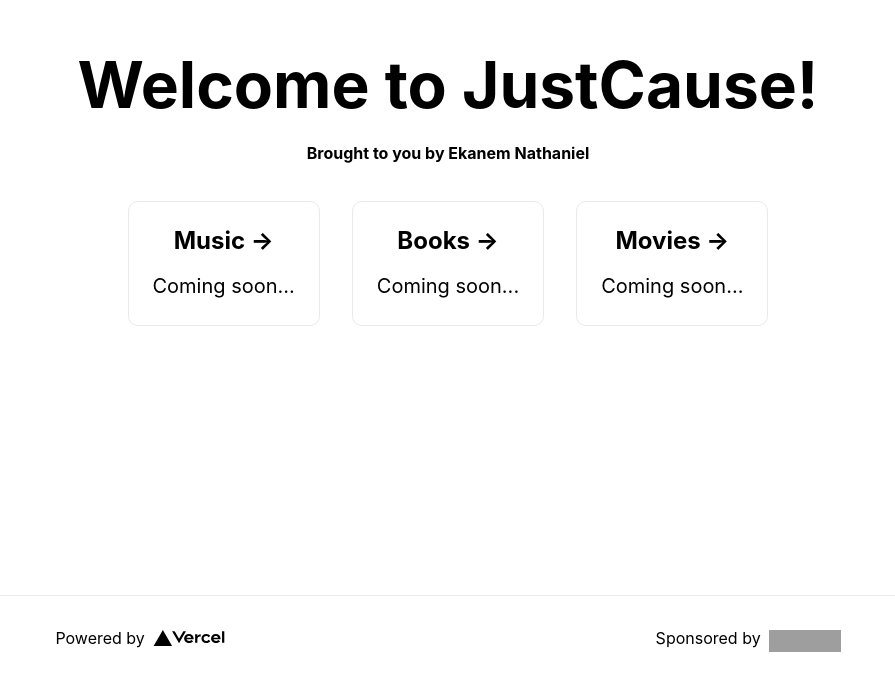
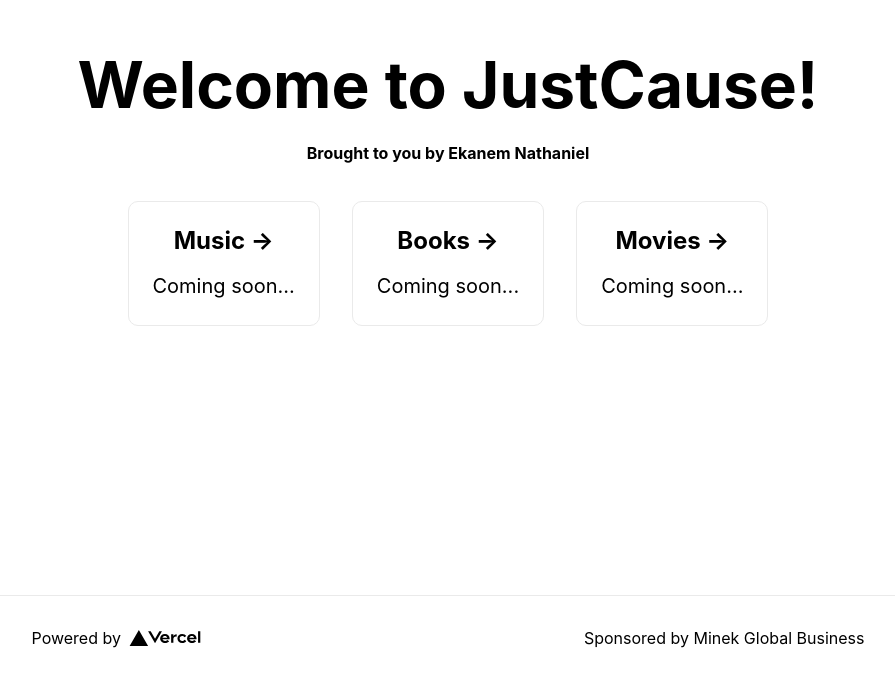
Before and after one commit to nathanielekanem/justCause, a Next.js app: page / in a window 1280 px wide. Shown: the part 205-885 px from the top of the page, without its empty margins (192-1087 px from the left). Built offline with nearby package versions, Linux system fonts and the light colour scheme; grey boxes are pictures that could not be loaded.

Commit message:
minek link edit

```diff
--- a/pages/index.js
+++ b/pages/index.js
@@ -62,10 +62,10 @@ export default function Home() {
           </span>
         </a>
         <a href="www.minekglobal.com">
-          Sponsored by{' '}
-          <span className={styles.logo}>
+          Sponsored by Minek Global Business
+          {/*<span className={styles.logo}>
             <Image src="https://www.minekglobal.com/Minek%20Global%20Business%20Nigeria%20Limited_files/logo.png" alt="Minek Logo" width={72} height ={22} />
-          </span>
+        </span>*/}
         </a>
       </footer>
     </div>
```
